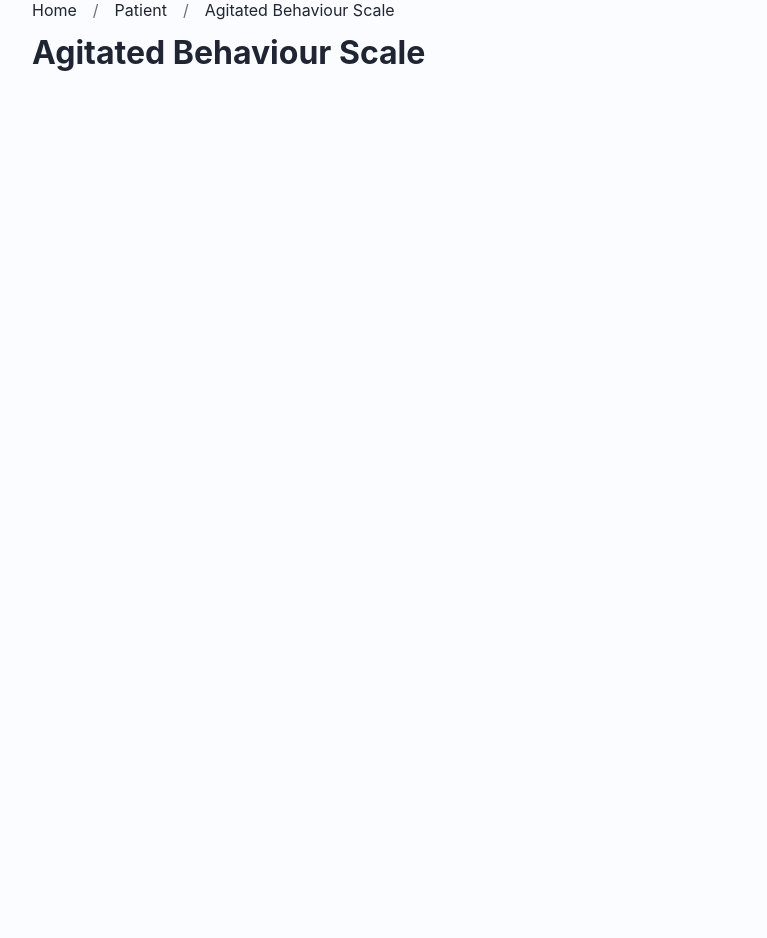
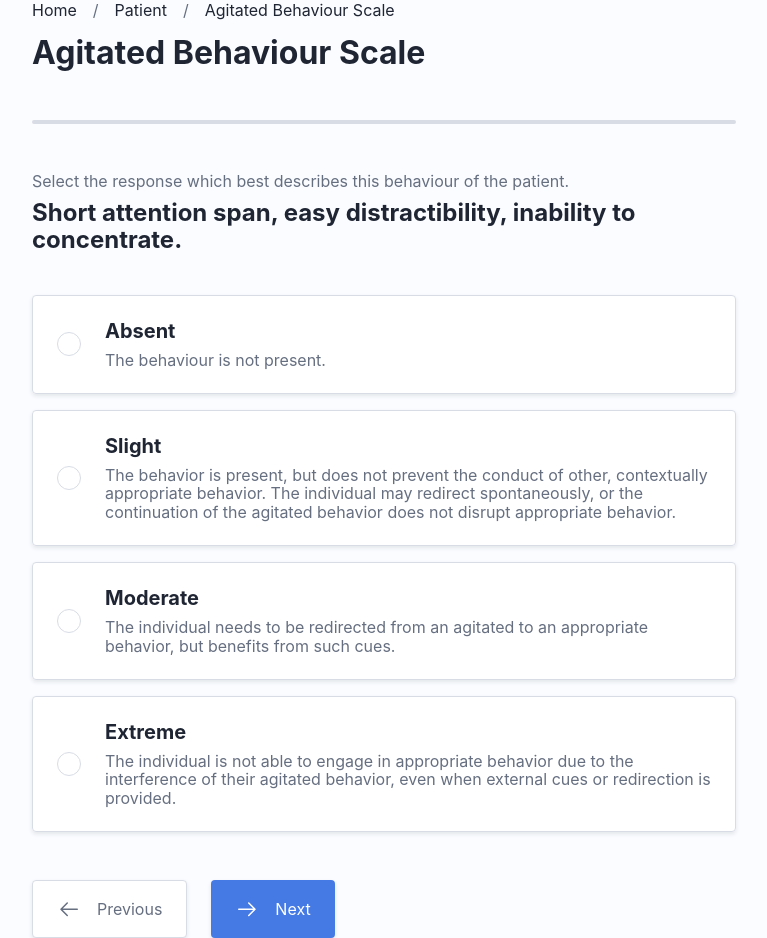
Before and after one commit to scottwillmoore/fit3161, a React (Vite) app: page /patient/1/abs in a window 1280 px wide. Shown: the part 120-1058 px from the top of the page, without its empty margins (256-1023 px from the left). Before the commit the page ends 800 px from the top, so only its background shows below. Built offline with nearby package versions, Linux system fonts and the light colour scheme.

Commit message:
Add loading indicator to use for asynchronous queries

```diff
--- a/src/app.module.scss
+++ b/src/app.module.scss
@@ -1,6 +1,7 @@
 @use "@/styles" as *;
 
 .app {
+    @include column();
     position: absolute;
     width: 100%;
     height: 100%;
@@ -11,4 +12,7 @@
     @include container($breakpoint-2);
     @include column($gap: $length-48);
     padding: $length-48 $length-32;
+    height: 100%;
+    width: 100%;
+    flex-grow: 1;
 }
--- a/src/app.tsx
+++ b/src/app.tsx
@@ -24,7 +24,7 @@ const routes = [
     },
     {
         name: "Analysis",
-        path: "/patient/:patientId/wptas",
+        path: "/patient/:patientId/analysis",
         component: Analysis,
     },
     {
@@ -35,14 +35,11 @@ const routes = [
 ];
 
 export function App() {
-    const match = useRouteMatch<any>();
     const history = useHistory();
 
-    console.log(match);
+    const handleBack = () => history.goBack();
 
-    const handleBack = history.goBack;
-
-    const handleMenu = alert;
+    const handleMenu = () => {};
 
     return (
         <div className={classes.app}>
--- a/src/components/header.module.scss
+++ b/src/components/header.module.scss
@@ -6,9 +6,15 @@
 
 .breadcrumb {
     @include row($gap: $length-16);
+}
 
-    & > * {
+.item {
+    &:hover {
+        text-decoration: underline;
+    }
+
     &::after {
+        display: inline-block;
         margin-left: $length-16;
         color: $color-black-4;
         content: "/";
@@ -18,4 +24,3 @@
         content: "";
     }
 }
-}
--- a/src/components/header.tsx
+++ b/src/components/header.tsx
@@ -17,8 +17,10 @@ export function Header({ title, breadcrumbs }: HeaderProps) {
         <header className={classes.group}>
             {breadcrumbs.length > 1 && (
                 <div className={classes.breadcrumb}>
-                    {breadcrumbs.map(({ path, name }) => (
-                        <Link to={path}>{name}</Link>
+                    {breadcrumbs.map(({ path, name }, key) => (
+                        <Link key={key} className={classes.item} to={path}>
+                            {name}
+                        </Link>
                     ))}
                 </div>
             )}
--- a/src/components/index.tsx
+++ b/src/components/index.tsx
@@ -1,6 +1,7 @@
 export * from "./button";
 export * from "./card";
 export * from "./header";
+export * from "./spinner";
 export * from "./navigation";
 export * from "./progress";
 export * from "./radio";
--- /dev/null
+++ b/src/components/spinner.module.scss
@@ -0,0 +1,41 @@
+@use "@/styles" as *;
+
+@keyframes bounce {
+    0%,
+    100% {
+        transform: scale(0);
+    }
+    50% {
+        transform: scale(1);
+    }
+}
+
+.container {
+    @include column($align: center, $justify: center);
+    height: 100%;
+}
+
+.spinner {
+    position: relative;
+    width: $length-48;
+    height: $length-48;
+    animation: spinner 1.6s infinite ease-in-out;
+}
+
+.circle1,
+.circle2 {
+    position: absolute;
+    width: 100%;
+    height: 100%;
+    opacity: 0.5;
+    background-color: $color-black-4;
+    border-radius: 100%;
+    animation: bounce 2s infinite ease-in-out;
+}
+
+.circle1 {
+}
+
+.circle2 {
+    animation-delay: -1s;
+}
--- /dev/null
+++ b/src/components/spinner.tsx
@@ -0,0 +1,12 @@
+import classes from "./spinner.module.scss";
+
+export function Spinner() {
+    return (
+        <div className={classes.container}>
+            <div className={classes.spinner}>
+                <div className={classes.circle1}></div>
+                <div className={classes.circle2}></div>
+            </div>
+        </div>
+    );
+}
--- a/src/routes/abs.tsx
+++ b/src/routes/abs.tsx
@@ -1,3 +1,103 @@
+import { Fragment, useState } from "react";
+
+import { Button, ButtonGroup, Progress, Radio, RadioGroup } from "@/components";
+import { ArrowLeft, ArrowRight } from "@/icons";
+
+import classes from "./test.module.scss";
+
+const question = `Select the response which best describes this behaviour of the patient.`;
+
+const behaviours = [
+    `Short attention span, easy distractibility, inability to concentrate.`,
+    `Impulsive, impatient, low tolerance for pain or frustration.`,
+    `Uncooperative, resistant to care, demanding.`,
+    `Violent and or threatening violence toward people or property.`,
+    `Explosive and/or unpredictable anger.`,
+    `Rocking, rubbing, moaning or other self-stimulating behavior.`,
+    `Pulling at tubes, restraints, etc.`,
+    `Wandering from treatment areas.`,
+    `Restlessness, pacing, excessive movement.`,
+    `Repetitive behaviors, motor and/or verbal.`,
+    `Rapid, loud or excessive talking.`,
+    `Sudden changes of mood.`,
+    `Easily initiated or excessive crying and/or laughter.`,
+    `Self-abusiveness, physical and/or verbal.`,
+];
+
+const responses = [
+    {
+        title: `Absent`,
+        description: `The behaviour is not present.`,
+    },
+    {
+        title: `Slight`,
+        description: `The behavior is present, but does not prevent the conduct of other, contextually appropriate behavior.  The individual may redirect spontaneously, or the continuation of the agitated behavior does not disrupt appropriate behavior.`,
+    },
+    {
+        title: `Moderate`,
+        description: `The individual needs to be redirected from an agitated to an appropriate behavior, but benefits from such cues.`,
+    },
+    {
+        title: `Extreme`,
+        description: `The individual is not able to engage in appropriate behavior due to the interference of their agitated behavior, even when external cues or redirection is provided.`,
+    },
+];
+
+function Start() {
+    return <Button icon={ArrowLeft} text="Start" />;
+}
+
+function Question({ index }: { index: number }) {
+    return <Fragment></Fragment>;
+}
+
+function Submission() {
+    return <Button icon={ArrowLeft} text="Submit" />;
+}
+
+export enum Response {
+    Absent = 0,
+    Slight = 1,
+    Moderate = 2,
+    Extreme = 3,
+}
+
+export type State = {
+    currentQuestion: number;
+    responses: Response[];
+};
 export function Abs() {
-    return null;
+    const [index, setIndex] = useState(0);
+
+    return (
+        <Fragment>
+            <Progress min={0} max={1} value={index / (behaviours.length - 1)} />
+
+            <div className={classes.questionGroup}>
+                <p className={classes.question}>{question}</p>
+                <h1 className={classes.behaviour}>{behaviours[index]}</h1>
+            </div>
+
+            <RadioGroup>
+                {responses.map((response, key) => (
+                    <Radio key={key} name="response" {...response} />
+                ))}
+            </RadioGroup>
+
+            <ButtonGroup>
+                <Button
+                    variant="secondary"
+                    icon={ArrowLeft}
+                    text="Previous"
+                    onClick={() => setIndex(index - 1)}
+                />
+                <Button
+                    variant="primary"
+                    icon={ArrowRight}
+                    text="Next"
+                    onClick={() => setIndex(index + 1)}
+                />
+            </ButtonGroup>
+        </Fragment>
+    );
 }
--- a/src/routes/patient.tsx
+++ b/src/routes/patient.tsx
@@ -1,9 +1,9 @@
 import { format } from "date-fns";
 import { Timestamp } from "firebase/firestore";
 import { Fragment } from "react";
-import { useHistory, useParams, useRouteMatch } from "react-router-dom";
+import { Link, useHistory, useParams, useRouteMatch } from "react-router-dom";
 
-import { Button, ButtonGroup, Card, CardSection } from "@/components";
+import { Button, ButtonGroup, Card, CardSection, Spinner } from "@/components";
 import {
     ArrowUpRight,
     Beaker,
@@ -75,37 +75,6 @@ type ActionProps = {
     path: string;
 };
 
-// function Action({ title, description, path }: ActionProps) {
-//     const history = useHistory();
-//     const { url } = useRouteMatch();
-//     const handleClick = () => {
-//         history.push(`${url}/${path}`);
-//     };
-
-//     return (
-//         <Card as="button" className={classes.action} onClick={handleClick}>
-//             <CardSection>
-//                 <div className={classes.header}>
-//                     <Icon variant="primary" icon={Clippy} />
-//                     <ArrowUpRight className={classes.arrow} height="24" />
-//                 </div>
-//                 <div className={classes.body}>
-//                     <h1 className={classes.title}>{title}</h1>
-//                     <p className={classes.description}>{description}</p>
-//                 </div>
-//             </CardSection>
-
-//             <CardSection variant="secondary" className={classes.properties}>
-//                 <Property
-//                     icon={Clock}
-//                     name="Last Administered"
-//                     content={`11th December 2020`}
-//                 />
-//             </CardSection>
-//         </Card>
-//     );
-// }
-
 function Action({ title, description, path }: ActionProps) {
     const history = useHistory();
     const { url } = useRouteMatch();
@@ -136,17 +105,14 @@ function Action({ title, description, path }: ActionProps) {
     );
 }
 
-export type PatientParams = {
-    patientId: string;
-};
-
 export function Patient() {
-    const { path } = useRouteMatch();
-    const { patientId } = useParams<PatientParams>();
+    const { patientId } = useParams<{ patientId: string }>();
+    const history = useHistory();
 
     const patient = usePatient(patientId);
+
     if (!patient) {
-        return null;
+        return <Spinner />;
     }
 
     const dateFormat = "do MMMM yyyy";
@@ -155,6 +121,12 @@ export function Patient() {
 
     const createdOn = formatTimestamp(patient.createdOn);
     const lastAccessedOn = formatTimestamp(patient.lastAccessedOn);
+
+    const handleAnalysis = () => history.push(`/patient/${patientId}/analysis`);
+
+    const handleExport = () => {};
+
+    const handleDelete = () => {};
 
     return (
         <Fragment>
@@ -174,12 +146,29 @@ export function Patient() {
                 />
             </div>
 
-            {actions.map(Action)}
+            {actions.map((action, key) => (
+                <Action key={key} {...action} />
+            ))}
 
             <ButtonGroup>
-                <Button variant="secondary" icon={Beaker} text="Analysis" />
-                <Button variant="secondary" icon={Share} text="Export" />
-                <Button variant="danger" icon={Trash} text="Delete" />
+                <Button
+                    variant="secondary"
+                    icon={Beaker}
+                    text="Analysis"
+                    onClick={handleAnalysis}
+                />
+                <Button
+                    variant="secondary"
+                    icon={Share}
+                    text="Export"
+                    onClick={handleExport}
+                />
+                <Button
+                    variant="danger"
+                    icon={Trash}
+                    text="Delete"
+                    onClick={handleDelete}
+                />
             </ButtonGroup>
         </Fragment>
     );
```
Also changed, not shown: 1 other file (tests, documents, lock files or other folders). Lines whose indentation alone changed are shown as unchanged.
